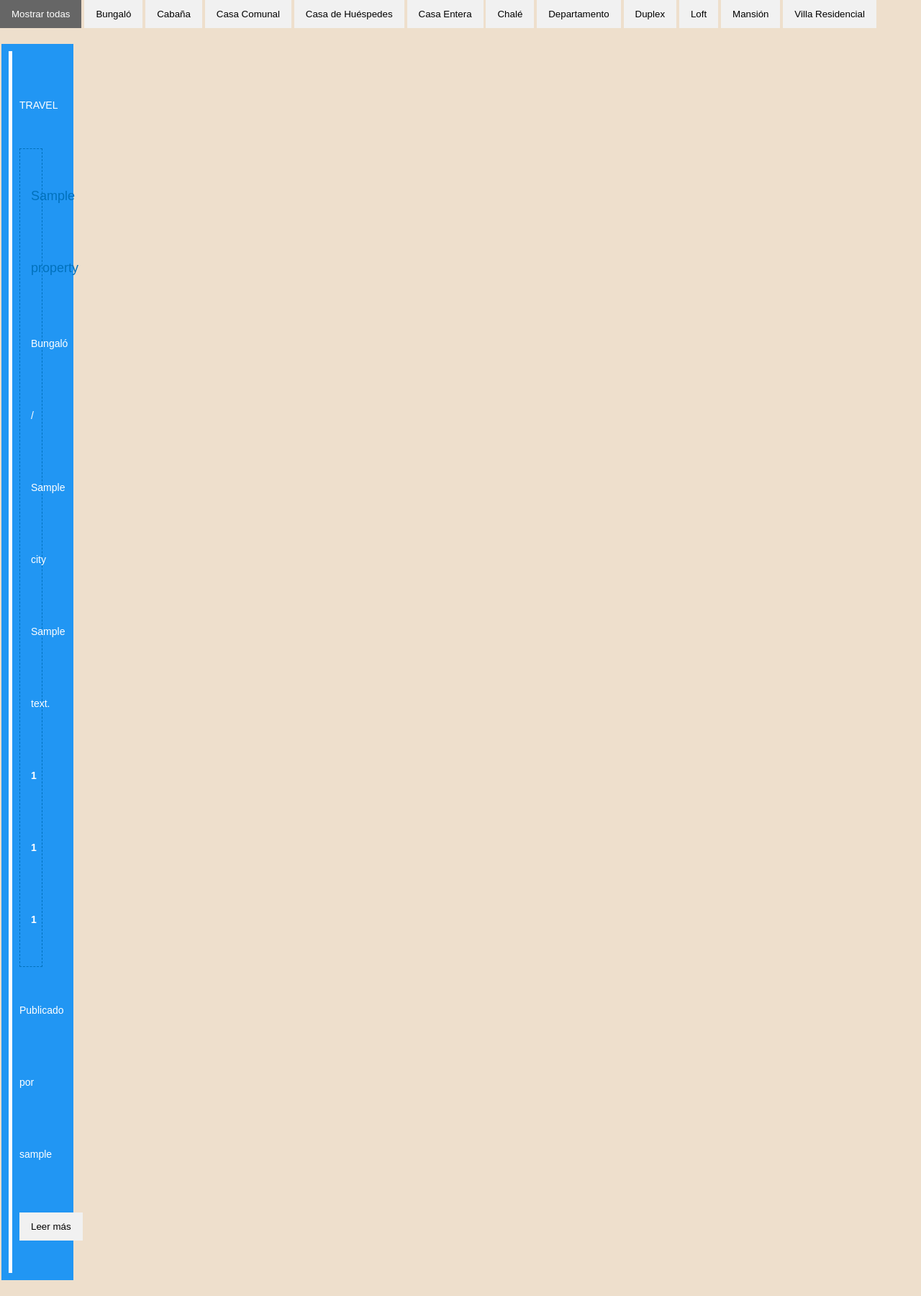
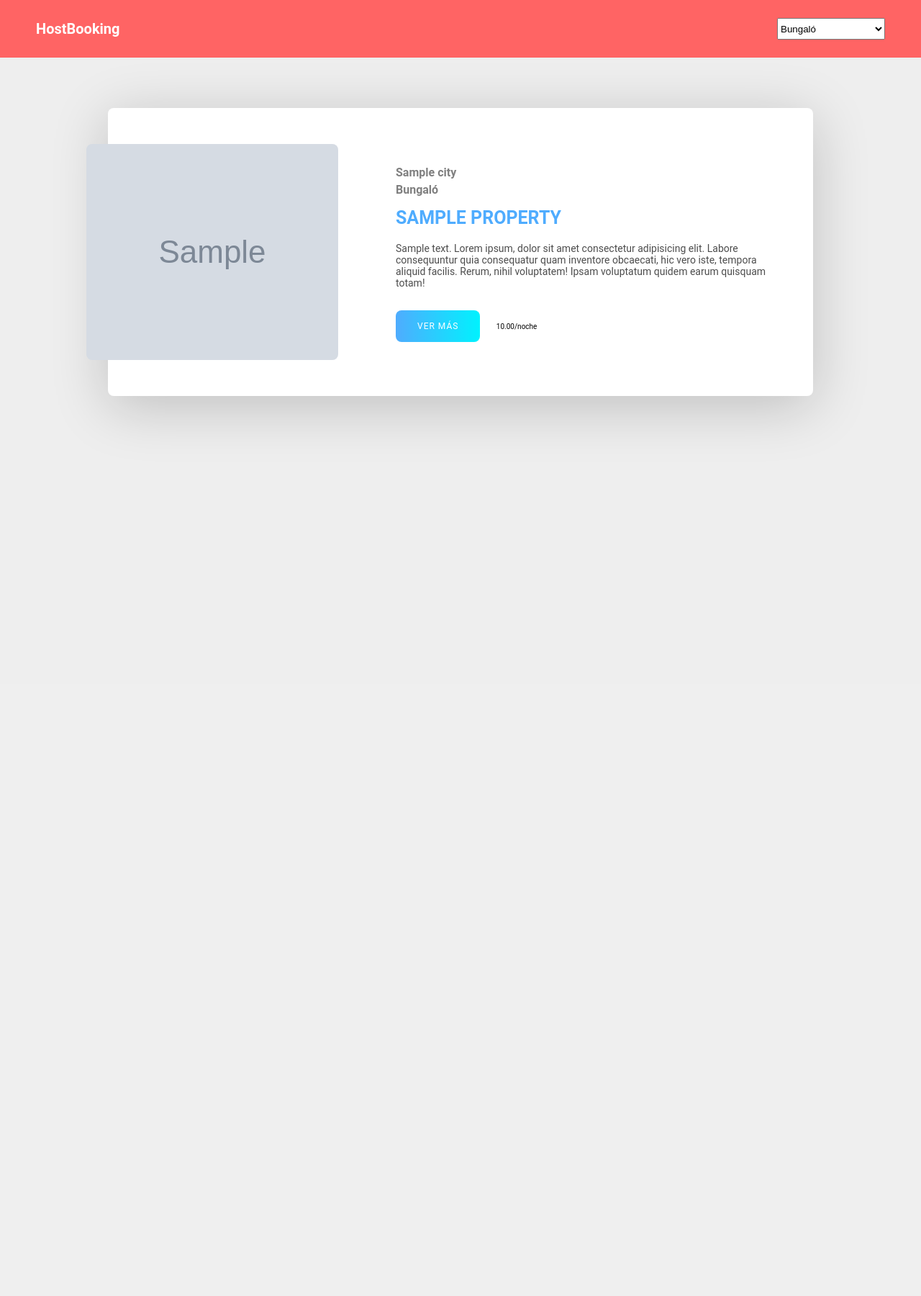
Before and after one commit to Agus17LA/Tp-Django-MetSist3, a Django app: page /homescreen/ in a window 1280 px wide. Shown: the whole page at 72% size. After the commit the page ends 592 px from the top, so only its background shows below. Run offline with Django 3.2, Linux system fonts and the light colour scheme; tables that the repository leaves empty hold one stand-in row (values such as "Sample post"); grey boxes marked "Sample" are stand-in pictures.

Commit message:
style index

```diff
--- a/tpSpecial/hostapp/static/css/style.css
+++ b/tpSpecial/hostapp/static/css/style.css
@@ -1,89 +1,157 @@
-@import url('https://fonts.googleapis.com/css2?family=Quicksand&display=swap');
-
-* {
+*,*::before,*::after{
   margin: 0;
   padding: 0;
   box-sizing: border-box;
-  font-family: "Nunito", sans-serif;
 }
 
-body {
-  background: #eedfcc;
-  color: #555555;
-  font-size: 14px;
+header{
+  position: fixed;
+  height: 80px;
+  display: flex;
+  top: 0;
+  justify-content: space-between;
+  width: 100vw;
+  padding: 0 50px;
+  line-height: 80px;
+  background: #ff6464;
+  color: white;
+  z-index: 1000;
 }
 
-img {
-  display: block;
+
+header select{
+  height: 30px;
+  margin-top: 25px;
+  width: 150px;
+}
+
+
+html{
+  font-family: 'Roboto', sans-serif;
+  font-size: 10px;
+}
+
+img{
+  width: 100%;
+}
+
+body{
+  width: 100%;
+  height: 100vh;
+  text-align: -webkit-center;
+  align-items: center;
+  justify-content: center;
+  background-color: #eee;
+}
+
+.card{
+  width: 100%;
+  max-width: 98rem;
+  padding: 5rem;
+  background-color: #fff;
+  box-shadow: 0 1.4rem 8rem rgba(0,0,0,.2);
+  display: flex;
+  align-items: center;
+  border-radius: .8rem;
+  margin: 150px 0 0 0;
+}
+
+.img-container{
+  min-width: 35rem;
+  max-width: 35rem;
+  height: 30rem;
+  transform: translateX(-8rem);
+  position: relative;
+}
+
+.img-container img{
   width: 100%;
   height: 100%;
+  object-fit: cover;
+  display: block;
+  border-radius: .8rem;
 }
 
-.wrapper {
+.img-container img:before{
+  content: '';
   width: 100%;
-  margin: 20px auto;
+  height: 100%;
+  position: absolute;
+  top: 0;
+  left: 0;
+  background: linear-gradient(to right, rgba(79,172,254,.8), rgba(0,242,254,.8));
+  box-shadow: .5rem, 5rem, 3rem 1px rgba(0, 0, 0, .05);
+  border-radius: .8rem;
 }
 
-.cards_wrap {
-  display: flex;
-  flex-wrap: wrap;
+.info span{
+  display: block;
+  color: rgba(0,0,0,.5);
+  font-size: 1.6rem;
+  font-weight: 600;
+  margin: .5rem 0;
 }
 
-.cards_wrap .card_item {
-  width: 25%;
-  padding: 10px;
+.title{
+  font-size: 2.5rem;
+  margin: 1.5rem 0 2rem;
+  text-transform: uppercase;
+  color: #4facfe;
 }
 
-.cards_wrap .card_inner {
-  background: #fff;
+.desc{
+  margin-bottom: 3rem;
+  font-size: 1.4rem;
+  color: rgba(0,0,0,.7);
 }
 
-.cards_wrap .card_top {
-  width: 100%;
-  height: auto;
-  padding: 10px;
-  padding-bottom: 0;
+.see-more{
+  display: inline-block;
+  padding: 1.5rem 3rem;
+  letter-spacing: 1px;
+  text-transform: uppercase;
+  font-size: 1.2rem;
+  color: #fff;
+  background-image: linear-gradient(to right, #4facfe 0%,#00f2fe 100%);
+  border-radius: .8rem;
+  text-decoration: none;
+  transition: all 300ms;
+  margin-right: 20px;
 }
 
-.cards_wrap .card_bottom {
-  padding: 15px;
+.see-more:hover{
+  background-image: linear-gradient(to left, #4facfe 0%,#00f2fe 100%);
+  transition: all 300ms;
 }
 
-.cards_wrap .card_bottom .card_category {
-  text-transform: uppercase;
-  text-align: center;
+.price{
+  display: contents;
 }
 
-.cards_wrap .card_bottom .card_info {
-  padding: 15px;
-  margin: 10px 0;
-  border: 1px dashed #0071bc;
-}
-
-.cards_wrap .card_bottom .card_info .title {
-  color: #0071bc;
-  font-size: 18px;
-  margin-bottom: 5px;
-}
-
-.cards_wrap .card_bottom .card_creator {
-  text-align: center;
-}
-
-@media (max-width: 1024px) {
-  .cards_wrap .card_item {
-    width: 33.3%;
+@media screen and (max-width: 1068px){
+  .card{
+      max-width: 80rem;
+  }
+  .img-container{
+      min-width: 30rem;
+      max-width: 30rem;
   }
 }
 
-@media (max-width: 768px) {
-  .cards_wrap .card_item {
-    width: 50%;
+
+@media screen and (max-width: 768px){
+  .card{
+      max-width: 70rem;
   }
 }
-
-@media (max-width: 528px) {
-  .cards_wrap .card_item {
-    width: 100%;
+@media screen and (max-width: 868px){
+  .card{
+      padding: 2.5rem;
+      flex-direction: column;
+  }
+  .img-container{
+      min-width: 100%;
+      max-width: 100%;
+      transform: translate(0,-8rem);
   }
 }
--- a/tpSpecial/hostapp/templates/index.html
+++ b/tpSpecial/hostapp/templates/index.html
@@ -4,117 +4,38 @@
     <meta charset="UTF-8">
     <meta name="viewport" content="width=device-width, initial-scale=1.0">
     {% load static %}
-    <!-- estilo de las cards de cada property con efecto visual-->
     <link rel="stylesheet" href="{% static 'css/style.css' %}">
-    <!-- estilo de la barra que filtra propiedades por categoría -->
-    <link rel="stylesheet" href="{% static 'css/filter_bar.css' %}">
-    <title>HostApp</title>
+    <title>HostBooking</title>
 </head>
+<header>
+    <h1>HostBooking</h1>
+    <select name="" id="">
+        {% for category in categories  %}
+        <option value="" onclick="filterSelection('{{ category.0 }}')"> {{ category.0 }}</option>
+        {% endfor %}
+    </select>
+</header>
 <body>
-    <head>
-        <nav>
-            <div class="filter-bar">
-                <!-- botones que sirven para filtrar por categorías las propiedades -->
-                <div id="myBtnContainer">
-                    <button class="btn active" onclick="filterSelection('all')"> Mostrar todas</button>
-                    <button class="btn" onclick="filterSelection('Bungaló')"> Bungaló</button>
-                    <button class="btn" onclick="filterSelection('Cabaña')"> Cabaña</button>
-                    <button class="btn" onclick="filterSelection('Casa Comunal')"> Casa Comunal</button>
-                    <button class="btn" onclick="filterSelection('Casa de Huéspedes')"> Casa de Huéspedes</button>
-                    <button class="btn" onclick="filterSelection('Casa Entera')"> Casa Entera</button>
-                    <button class="btn" onclick="filterSelection('Chalé')"> Chalé</button>
-                    <button class="btn" onclick="filterSelection('Departamento')"> Departamento</button>
-                    <button class="btn" onclick="filterSelection('Duplex')"> Duplex</button>
-                    <button class="btn" onclick="filterSelection('Loft')"> Loft</button>
-                    <button class="btn" onclick="filterSelection('Mansión')"> Mansión</button>
-                    <button class="btn" onclick="filterSelection('Villa Residencial')"> Villa Residencial</button>
-                  </div>
+    {% for property in properties %}
+    <div class="card filterDiv {{ property.category }}">
+        <div class="img-container">
+            <img src="{{ property.image.url }}" alt="">
+        </div>
+        <div class="container_info" style="text-align: left;">
+            <div class="info">
+                <span>{{ property.city }}</span>
+                <span>{{ property.category }}</span>
             </div>
-        </nav>
-    </head>
+            <h1 class="title">{{ property.title }}</h1>
+            <p class="desc">
+                {{ property.description }} Lorem ipsum, dolor sit amet consectetur adipisicing elit. Labore consequuntur quia consequatur quam inventore obcaecati, hic vero iste, tempora aliquid facilis. Rerum, nihil voluptatem! Ipsam voluptatum quidem earum quisquam totam!
+            </p>
 
-    <!-- <div class="row">
-        {% for property in properties %}
-        <div class="filterDiv {{ property.category }}">
-            <div class="card-container" >
-                <div class="flip-card">
-                    <div class="flip-card-inner">
-                        <div class="flip-card-front">
-                            <img src="{{ property.image }}" alt="Image" style="width:300px;height:300px;">
-                            <div>
-                                <h4><b>{{ property.title }}</b></h4>
-                                <p>{{ property.category }} - {{ property.city }}</p>
-                                <p>
-                                    <b>
-                                        <i class="fas fa-door-closed"></i> {{ property.bedrooms }}
-                                        <i class="fas fa-bed"></i> {{ property.beds }}
-                                        <i class="fas fa-toilet"></i> {{ property.bathrooms }}
-                                    </b>
-                                </p>
-                            </div>
-                        </div>
-                        <div class="flip-card-back">
-                            <p>{{ property.description }}</p>
-                            <p>
-                                <form action="../property_page/?id_property={{ property.id }}">
-                                    <input type="submit" class="btn btn-success" value="Leer más">
-                                </form>
-                            </p>
-                        </div>
-                    </div>
-                </div>
-            </div>
+            <a href="#" class="see-more">Ver más</a>
+            <p class="price">{{property.price_per_day}}/noche</p>
         </div>
-        {% endfor %}
-    </div> -->
+    </div>
+    {% endfor %}
 
-
-        <div class="wrapper">
-            <div class="cards_wrap">
-            {% for property in properties %}
-            <div class="filterDiv {{ property.category }}">
-                <div class="card_item">
-                    <div class="card_inner">
-                        <div class="card_top">
-                            <img src="{{ property.image.url }}" alt="Image">
-                        </div>
-                        <div class="card_bottom">
-                            <div class="card_category">
-                                Travel
-                            </div>
-                            <div class="card_info">
-                                <p class="title">
-                                    {{ property.title }}
-                                </p>
-                                <p>{{ property.category }} / {{ property.city }}</p>
-                                <p>{{ property.description }}</p>
-                                <p>
-                                    <b>
-                                        <i class="fas fa-door-closed"></i> {{ property.bedrooms }}
-                                        <i class="fas fa-bed"></i> {{ property.beds }}
-                                        <i class="fas fa-toilet"></i> {{ property.bathrooms }}
-                                    </b>
-                                </p>
-                            </div>
-                            <div class="card_creator">
-                                <p>Publicado por {{ property.user }}</p>
-                                <p>
-                                    <form action="../property_page/?id_property={{ property.id }}">
-                                        <input type="submit" class="btn btn-success" value="Leer más">
-                                    </form>
-                                </p>
-                            </div>
-                        </div>
-                    </div>
-                </div>
-            </div>
-                {% endfor %}
-            </div>
-        </div>
-
-
-
-    <!-- js para el filtro de las propiedades -->
-    <script src="{% static 'js/filter_bar.js' %}"></script>
 </body>
 </html>
--- a/tpSpecial/hostapp/views.py
+++ b/tpSpecial/hostapp/views.py
@@ -13,7 +13,9 @@ def index(request):
 
 def homescreen(request):
     properties = Property.objects.all()
-    return render(request, template_name="index.html", context={'properties' : properties})
+    list_categories = list(Property.CATEGORY_CHOICES)
+    print(list_categories)
+    return render(request, template_name="index.html", context={'properties' : properties, 'categories' : list_categories})
 
 #lista basica y generica para ver todas las properties
 def list_properties(request):
```
